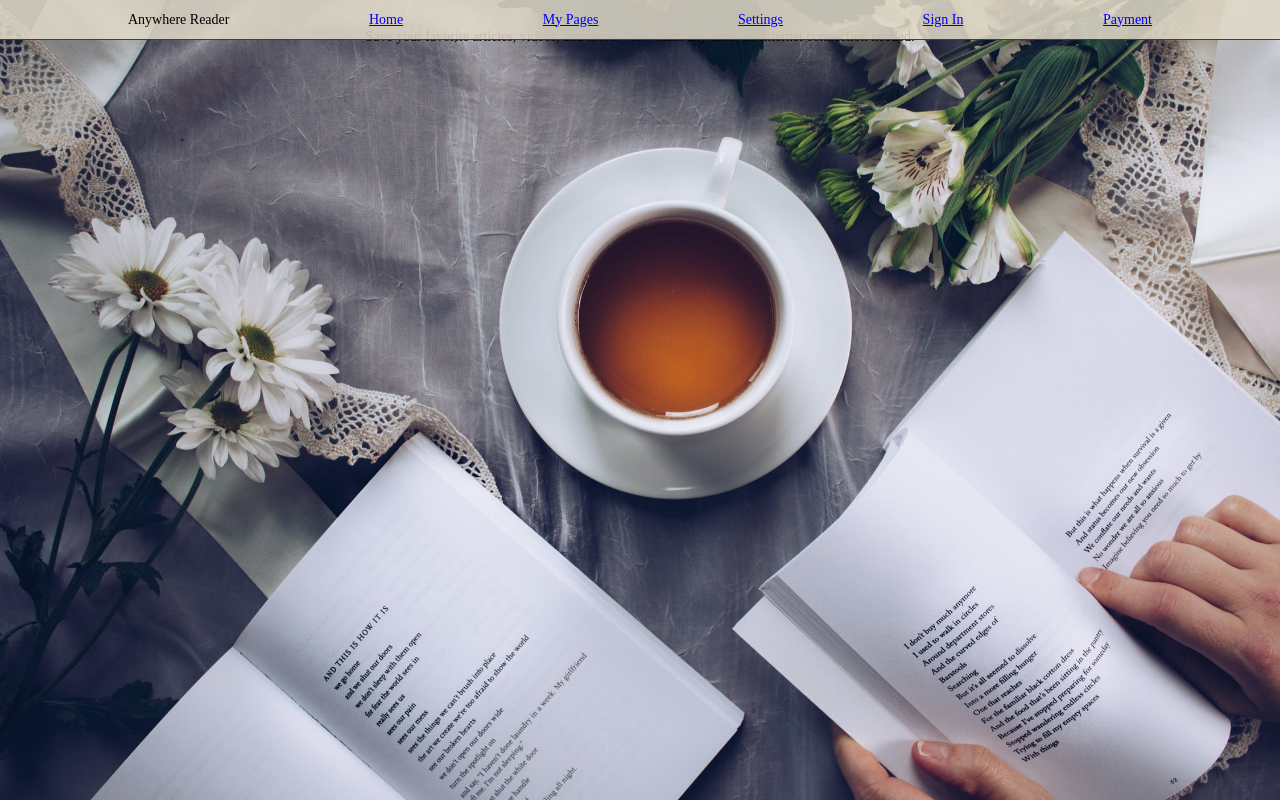
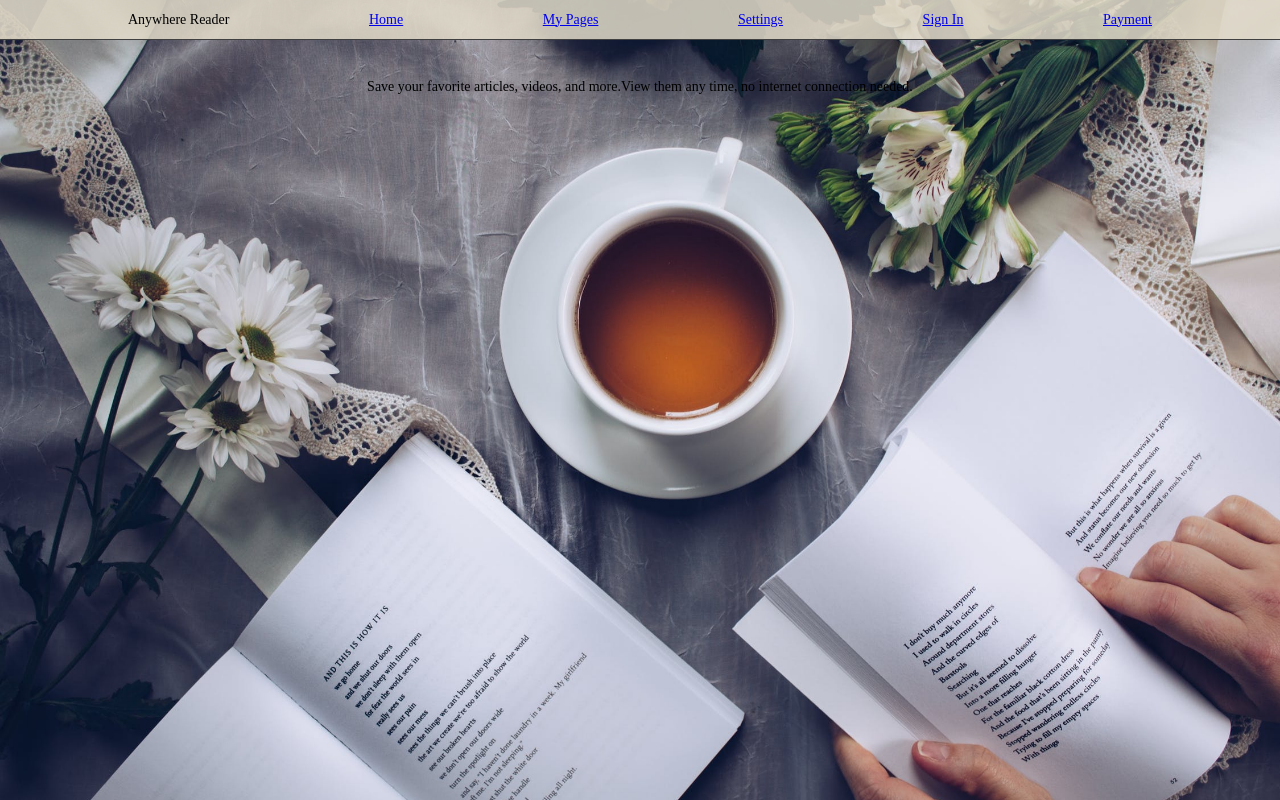
Before and after one commit to BloomTech-Labs/Labs8-OfflineReader, a React (Create React App) app in the folder frontend/: page / in a window 1280 px wide. Built offline with nearby package versions, Linux system fonts and the light colour scheme; what react-stripe-elements would draw is missing.

Commit message:
Gave sign in and landing page content extra top margin.
Co-authored-by: ckirkwood94 <38875505+ckirkwood94@users.noreply.github.com>
Co-authored-by: VeraSimon <38669832+VeraSimon@users.noreply.github.com>

```diff
--- a/frontend/src/components/LandingPage/LandingPage.js
+++ b/frontend/src/components/LandingPage/LandingPage.js
@@ -8,17 +8,15 @@ const MarketingBlurb = styled.div`
 	flex-direction: row;
 	justify-content: center;
 	color: black;
-	margin: 3rem;
+	margin: 8rem 3rem 3rem 3rem;
 `;
 
 const LandingPage = props => {
 	return (
 		<LandingPageDiv>
 			<MarketingBlurb>
-				<h2>
-					Save your favorite articles, videos, and more. View them any time, no
-					internet connection needed.
-				</h2>
+				<h2>Save your favorite articles, videos, and more. </h2>
+				<h2>View them any time, no internet connection needed.</h2>
 			</MarketingBlurb>
 		</LandingPageDiv>
 	);
--- a/frontend/src/components/SignIn/SignIn.js
+++ b/frontend/src/components/SignIn/SignIn.js
@@ -5,7 +5,7 @@ import { FBAuthContainer } from '../../containers';
 import { LandingPageDiv } from '../../styling';
 
 const LoginDiv = styled.div`
-	margin: 3rem;
+	margin: 8rem 3rem 3rem 3rem;
 	text-align: center;
 	width: 200px;
 	background-color: white;
```
